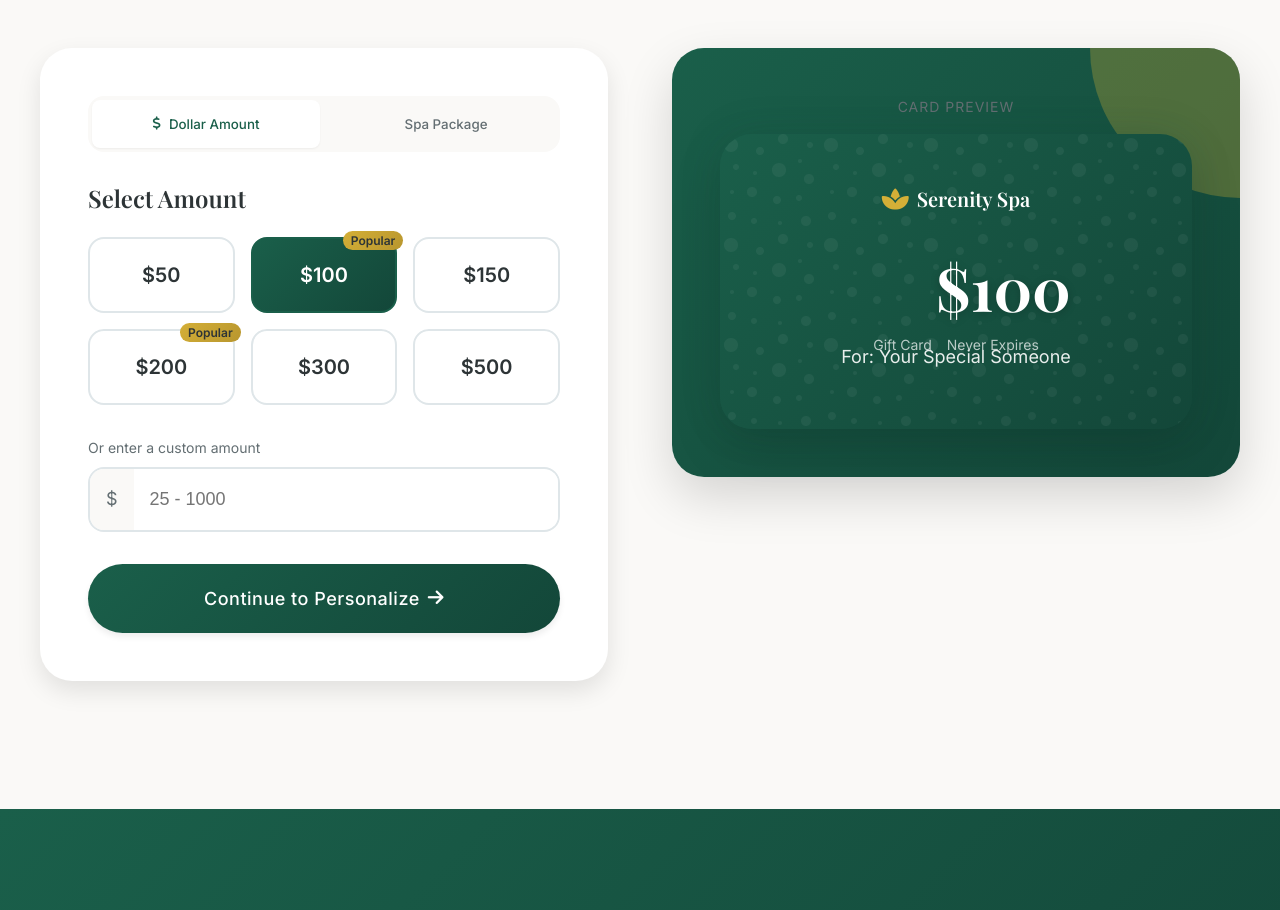
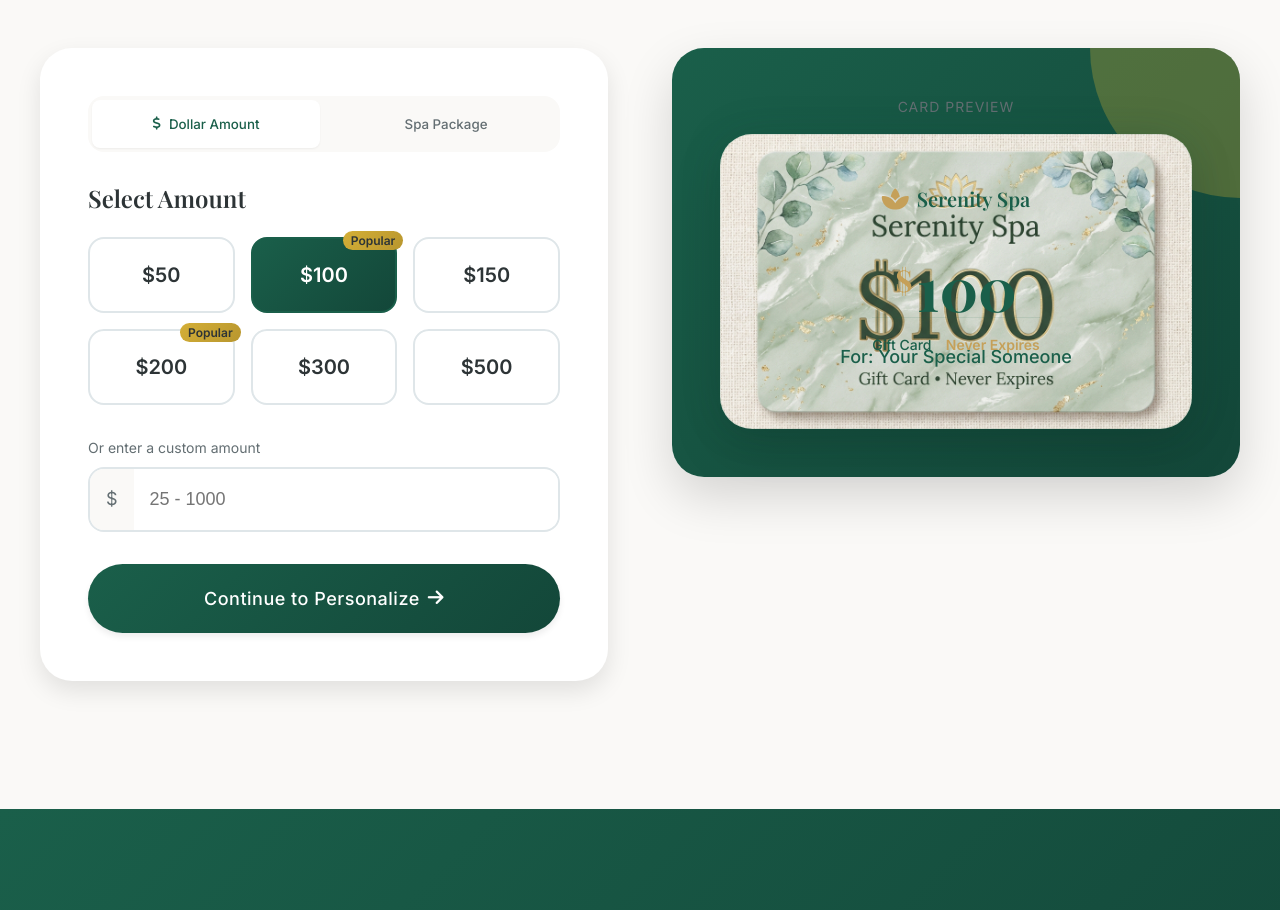
Before and after one commit to SnigdhaKumari-cloud/Spa-website, a React (Vite) app: page /gift-cards in a window 1280 px wide. Shown: the part 940-1850 px from the top of the page. Built offline with nearby package versions, Linux system fonts and the light colour scheme.

Commit message:
Implement premium Sage Marble gift card design

```diff
--- a/src/pages/GiftCards.tsx
+++ b/src/pages/GiftCards.tsx
@@ -1,5 +1,6 @@
 import { JSX, useState } from 'react';
 import { spaPackages } from '../data';
+import sageMarbleBg from '../assets/images/sage_marble_giftcard.png';
 
 interface GiftCardAmount {
     value: number;
@@ -375,34 +376,48 @@ export default function GiftCards(): JSX.Element {
                             {/* Right Side - Card Preview */}
                             <div className="gift-card-preview reveal">
                                 <div className="preview-label">Card Preview</div>
-                                <div className="gift-card">
-                                    <div className="gift-card-inner">
+                                <div className="gift-card" style={{
+                                    backgroundImage: `url(${sageMarbleBg})`,
+                                    backgroundSize: 'cover',
+                                    backgroundPosition: 'center',
+                                    border: '1px solid rgba(26, 95, 74, 0.1)'
+                                }}>
+                                    <div className="gift-card-inner" style={{ color: '#1a5f4a' }}>
                                         <div className="gift-card-logo">
-                                            <i className="fas fa-spa"></i>
-                                            <span>Serenity Spa</span>
+                                            <i className="fas fa-spa" style={{ color: '#c5a059' }}></i>
+                                            <span style={{ color: '#1a5f4a' }}>Serenity Spa</span>
                                         </div>
-                                        <div className="gift-card-amount">
-                                            ${getFinalAmount()}
+                                        <div className="gift-card-amount" style={{
+                                            color: '#1a5f4a',
+                                            textShadow: 'none',
+                                            display: 'flex',
+                                            alignItems: 'center',
+                                            justifyContent: 'center',
+                                            gap: '4px'
+                                        }}>
+                                            <span style={{ fontSize: '0.5em', marginTop: '-0.5em', color: '#c5a059' }}>$</span>
+                                            {getFinalAmount()}
                                         </div>
                                         {cardType === 'package' && (
-                                            <div className="gift-card-package">
+                                            <div className="gift-card-package" style={{ color: '#c5a059', fontWeight: '600' }}>
                                                 {selectedPackage} Package
                                             </div>
                                         )}
-                                        <div className="gift-card-recipient">
+                                        <div className="gift-card-recipient" style={{ opacity: 1, fontWeight: '500' }}>
                                             {recipientName ? `For: ${recipientName}` : 'For: Your Special Someone'}
                                         </div>
                                         {message && (
-                                            <div className="gift-card-message">
+                                            <div className="gift-card-message" style={{ color: '#1a5f4a', opacity: 0.9 }}>
                                                 "{message}"
                                             </div>
                                         )}
-                                        <div className="gift-card-footer">
-                                            <span>Gift Card</span>
-                                            <span>Never Expires</span>
+                                        <div className="gift-card-footer" style={{ borderTop: '1px solid rgba(26, 95, 74, 0.1)', paddingTop: 'var(--space-md)', opacity: 1 }}>
+                                            <span style={{ color: '#1a5f4a', fontWeight: '500' }}>Gift Card</span>
+                                            <span style={{ color: '#c5a059', fontWeight: '600' }}>Never Expires</span>
                                         </div>
                                     </div>
-                                    <div className="gift-card-pattern"></div>
+                                    {/* Remove or Hide Pattern for Marble Background */}
+                                    {/* <div className="gift-card-pattern"></div> */}
                                 </div>
                             </div>
                         </div>
```
Also changed, not shown: src/assets/images/sage_marble_giftcard.png (added).
